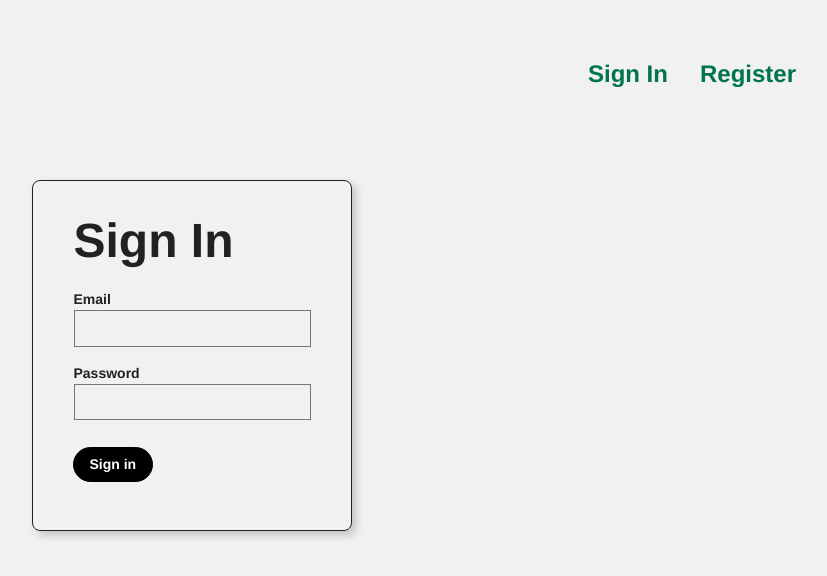
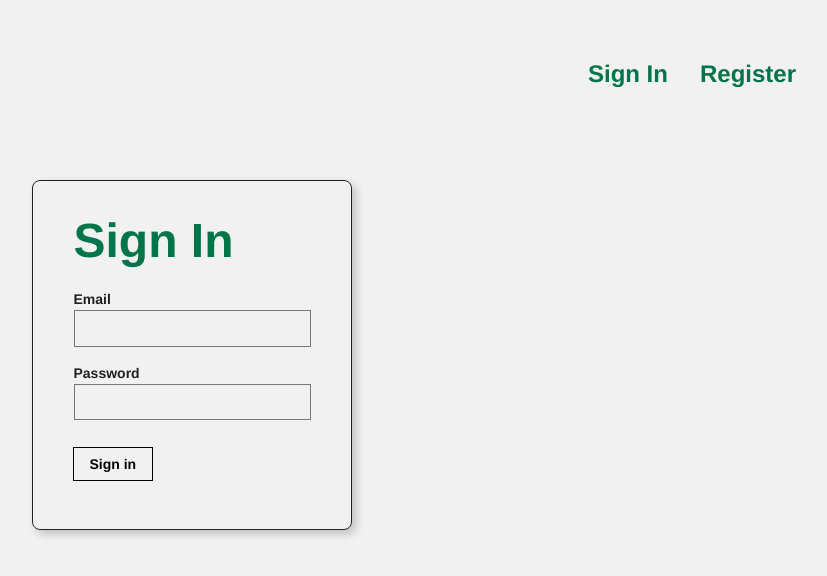
Before and after one commit to stephanie-yung/capstone-frontend, a React (Create React App) app: page /capstone-frontend/reviewForm in a window 1280 px wide. Shown: the top 576 px of the page, without its empty margins (448-1275 px from the left). Built offline with nearby package versions, Linux system fonts and the light colour scheme.

Commit message:
fixed reg page

```diff
--- a/src/Components/Register/Register.js
+++ b/src/Components/Register/Register.js
@@ -6,7 +6,7 @@ const Register = ({onRouteChange}) => {
         <main className="pa4">
             <div className="measure " style={{color: "#212121"}}>
                 <fieldset id="sign_up" className="ba b--transparent ph0 mh0">
-                <legend className="f1 fw6 ph0 mh0" >Register</legend>
+                <legend style={{color: "#00754a"}} className="f1 fw6 ph0 mh0" >Register</legend>
                 <div className="mt3">
                     <label className="db fw6 lh-copy f6" htmlFor="name-address">Name</label>
                     <input className="pa2 input-reset ba bg-transparent  hover-black w-100" type="text" name="name"  id="name"/>
@@ -21,7 +21,7 @@ const Register = ({onRouteChange}) => {
                 </div>
                 </fieldset>
                 <div className="">
-                    <input onClick= {()=>onRouteChange('home')} className="b ph3 pv2 input-reset ba white b--white bg-transparent grow pointer f6 dib" type="submit" value="Register"/>
+                    <input onClick= {()=>onRouteChange('home')} className="b ph3 pv2 input-reset ba black b--black bg-transparent grow pointer f6 dib" type="submit" value="Register"/>
                 </div>
             </div>
         </main>
--- a/src/Components/SignIn/SignIn.js
+++ b/src/Components/SignIn/SignIn.js
@@ -6,7 +6,7 @@ const Signin = ({onRouteChange}) => {
         <main className="pa4">
             <form className="measure ">
                 <fieldset id="sign_up" className="ba b--transparent ph0 mh0">
-                <legend className="f1 fw6 ph0 mh0" style={{color: "#212121"}}>Sign In</legend>
+                <legend className="f1 fw6 ph0 mh0" style={{color: "#00754a"}}>Sign In</legend>
                 <div className="mt3">
                     <label className="db fw6 lh-copy f6" style={{color: "#212121"}} htmlFor="email-address">Email</label>
                     <input className="pa2 input-reset ba bg-transparent hover-black w-100" type="email" name="email-address"  id="email-address"/>
@@ -17,7 +17,7 @@ const Signin = ({onRouteChange}) => {
                 </div>
                 </fieldset>
                 <div className="">
-                <input onClick= {()=>onRouteChange('home')} className="bta b ph3 pv2 input-reset ba grow pointer f6 dib" type="submit" value="Sign in"/>
+                <input onClick= {()=>onRouteChange('home')} className="b ph3 pv2 input-reset ba black b--black bg-transparent grow pointer f6 dib" type="submit" value="Sign in"/>
                 </div>
                 <div className="lh-copy mt3">
                 {/* <p onClick= {()=>onRouteChange('register')} className="f6 link dim black db pointer">Register</p> */}
```
